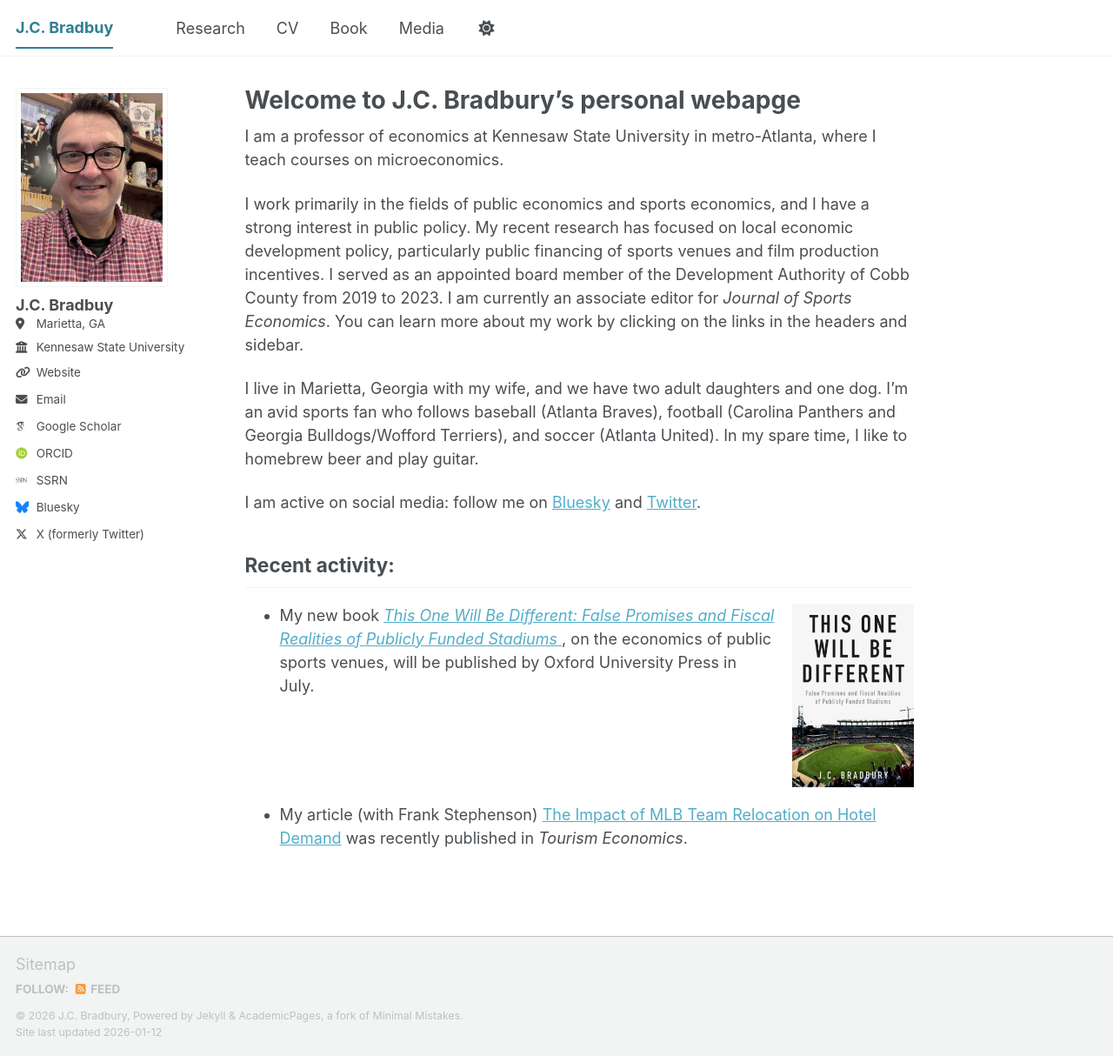
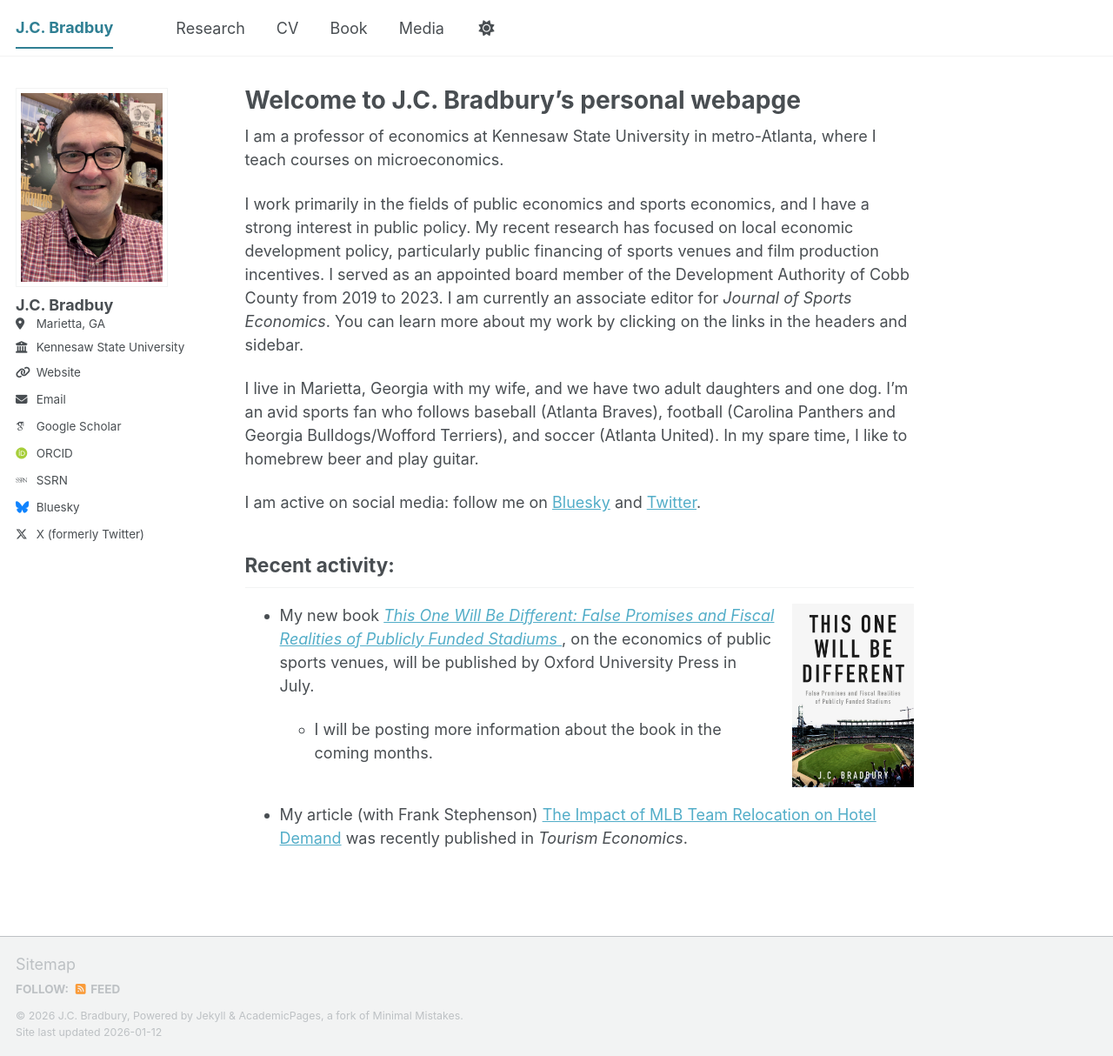
Before and after one commit to jcbradbury/jcbradbury.github.io, a Jekyll site: the page built from _pages/about.md, in a window 1280 px wide and 1214 px high. Shown: the whole window at 87% size. Built offline with Jekyll 4.4.1, drawn with Linux system fonts in a browser that asks for light colours; some web fonts are replaced; a script bundle is joined from its source files by our own code; library files that are not in the unit come from our copies.

Commit message:
Update about.md

```diff
--- a/_pages/about.md
+++ b/_pages/about.md
@@ -32,7 +32,11 @@ I am active on social media: follow me on [Bluesky](https://bsky.app/profile/jcb
           on the economics of public sports venues, will be published by
           Oxford University Press in July.
         </p>
+                <!-- Sub-bullets -->
+        <ul>
+          <li>I will be posting more information about the book in the coming months.</li>
 
+        </ul>
       </div>
 
       <div style="flex: 0 0 140px;">
```
